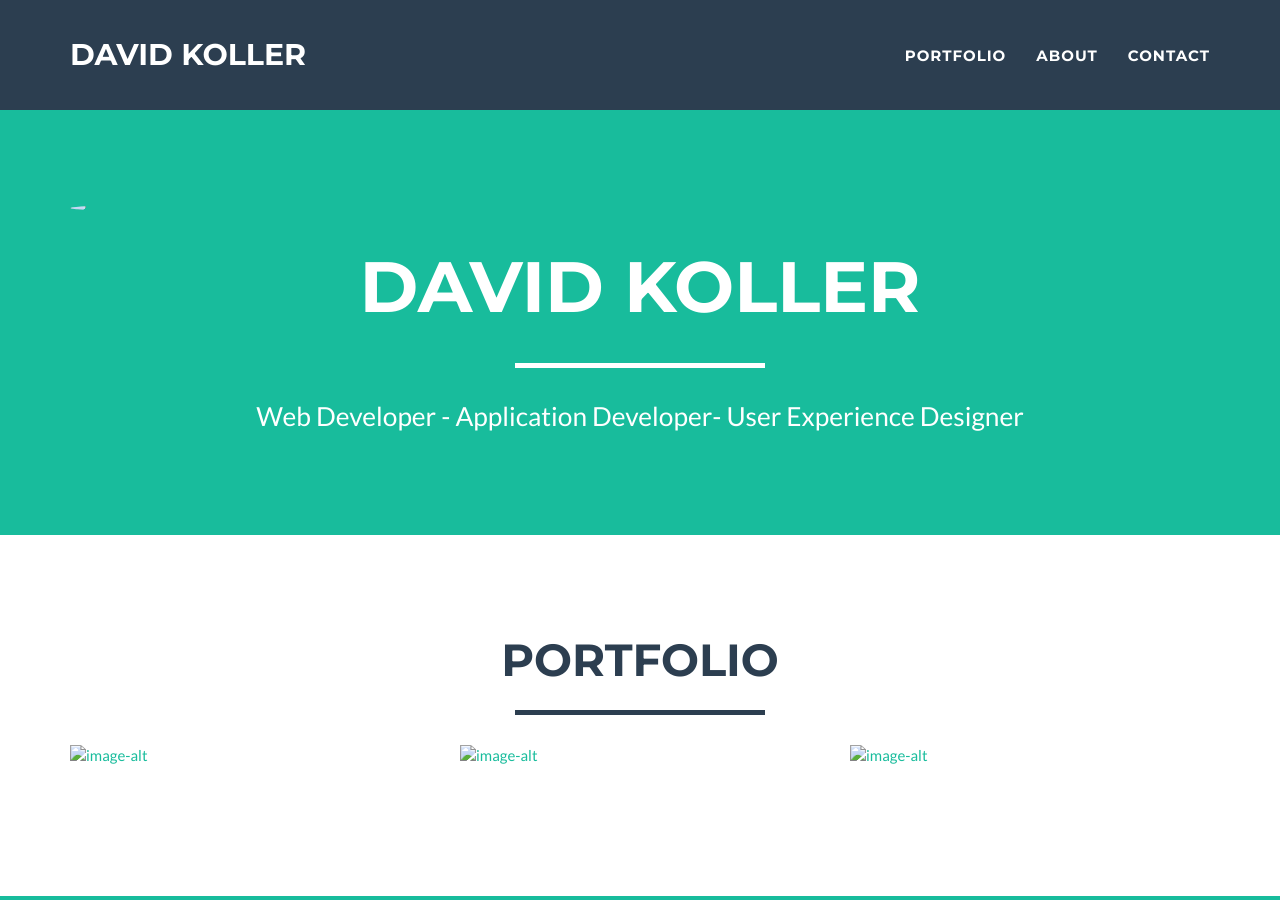
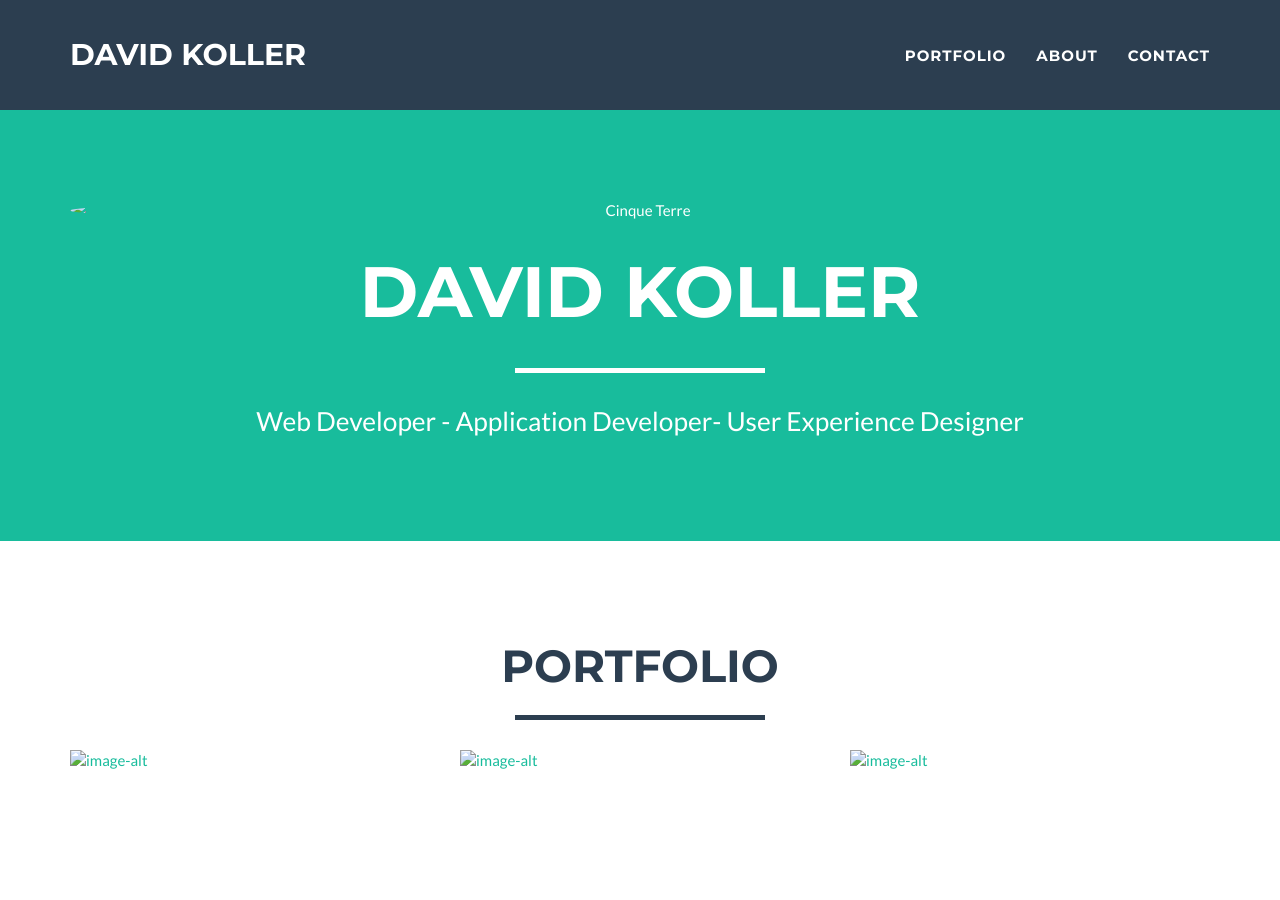
Before and after one commit to kolldavi/kolldavi.github.io, a Jekyll site: the page built from _posts/2016-09-16-DEV-MATCH.markdown, in a window 1280 px wide and 900 px high. Built offline with Jekyll 4.4.1, drawn with Linux system fonts in a browser that asks for light colours.

Commit message:
changed profile

```diff
--- a/_includes/header.html
+++ b/_includes/header.html
@@ -3,7 +3,7 @@
         <div class="container">
             <div class="row">
                 <div class="col-lg-12">
-                    <img class="img-circle" " src="img/profile.jpg">
+                    <img class="img-responsive img-circle" " src="img/profile.jpg"  alt="Cinque Terre">
                     <div class="intro-text">
                         <span class="name">{{ site.title }}</span>
                         <hr class="star-light">
```
